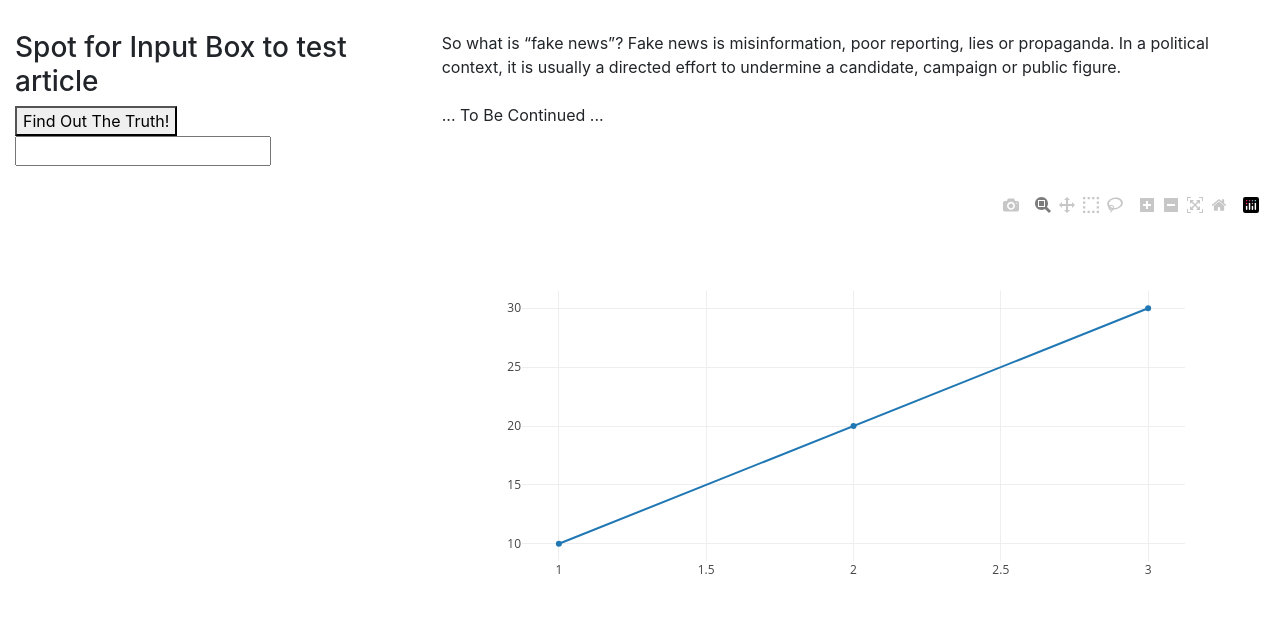
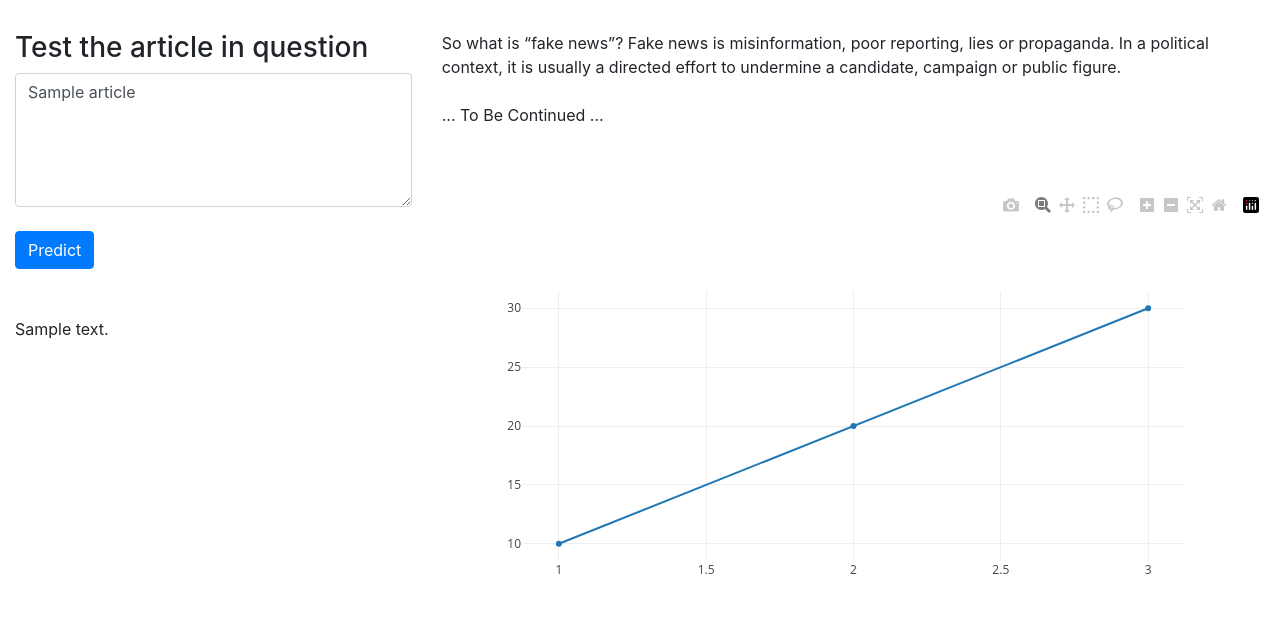
Before and after one commit to tcurlster/Data-Analysis-Project, a Flask app: template templates/index.html in a window 1280 px wide. Shown: the part 260-901 px from the top of the page. Run offline with Flask 2, Linux system fonts and the light colour scheme; the template is opened without the code that fills it: most values are stand-ins (such as "Sample title", 1, 10 or a date in 2020); some libraries are stand-ins or nearby versions.

Commit message:
successful pull of article with flask app

```diff
--- a/app.py
+++ b/app.py
@@ -1,10 +1,25 @@
-from flask import Flask, render_template
+from flask import Flask, render_template, request
+#import pickle
 
 app = Flask(__name__)
+
+#ml_model = pickle.load(open('model.pkl', 'rb'))
 
 @app.route("/")
 def home():
     return render_template("index.html")
 
+@app.route("/", methods=['POST'])
+def fake_or_real():
+#     run formthrough machine learning model and render results
+    article = str(request.form["text"])
+
+#         prediction = ml_model.predict(encoding_function(article))
+#           output =
+#         return render_template('index.html', prediction_text="Your article is: {}".format(output))
+
+    return article
+
+
 if __name__ == "__main__":
     app.run(debug=True)
--- a/static/css/main.css
+++ b/static/css/main.css
@@ -5,3 +5,13 @@
     background-repeat: no-repeat;
     text-align: right;
 }
+::placeholder {
+    text-align: start;
+    padding-left: 3px;
+  }
+button {
+    align-self: right;
+}
+textarea {
+    align-self: center;
+}
--- a/static/js/index.js
+++ b/static/js/index.js
@@ -1 +1,3 @@
 Plotly.newPlot("plotArea", [{x: [1,2,3], y:[10,20,30]}]);
+
+var userArticle = document.getElementById("textarea");
--- a/templates/index.html
+++ b/templates/index.html
@@ -18,17 +18,15 @@
   <div class="wrapper">
     <nav class="navbar navbar-expand-lg navbar-dark bg-dark">
       <div class="container-fluid">
-        <a class="navbar-brand" href="#">Fake News</a>
+        <a class="navbar-brand" href="index.html">Fake News</a>
         <button class="navbar-toggler" type="button"  data-bs-target="#navbarSupportedContent" aria-controls="navbarSupportedContent" aria-expanded="false" aria-label="Toggle navigation">
           <span class="navbar-toggler-icon"></span>
         </button>
         <div class="collapse navbar-collapse" id="navbarSupportedContent">
           <ul class="navbar-nav me-auto mb-6 mb-lg-0">
-            <li class="nav-item">
-              <a class="nav-link active" aria-current="page" href="#">Categories</a>
             </li>
             <li class="nav-item">
-              <a class="nav-link" href="#">Our Machine</a>
+              <a class="nav-link" href="https://github.com/tcurlster/Fake-News-Recognition-and-Classification-Project">Our Code</a>
             </li>
           </ul>
         </div>
@@ -40,11 +38,33 @@
   <div class="container-fluid">
     <div class="row">
         <div class="col-md-4">
-            <h3>Spot for Input Box to test article</h3>
-            <div>
-              <button id="find-truth">Find Out The Truth!</button>
-              <input id="input-field" type="text">
-            </div>
+          <h3>Test the article in question</h3>
+          <form method="POST" id="predict">
+            <textarea class="form-control" id="article_text'" rows="5" name="text"
+					 placeholder="Paste your article here..." required>{{article}}</textarea>
+
+            <!-- <label for="cars">Choose a Category:</label>
+              <select id="categories" name="categories">
+                <option value="POLITICS">POLITICS</option>
+                <option value="ENTERTAINMENT">ENTERTAINMENT</option>
+                <option value="ARTS & CULTURE">ARTS & CULTURE</option>
+                <option value="HEALTH & WELLNESS">HEALTH & WELLNESS</option>
+                <option value="FAMILY">FAMILY</option>
+                <option value="VOICES">VOICES</option>
+                <option value="BUSINESS">BUSINESS</option>
+                <option value="SPORTS">SPORTS</option>
+                <option value="TECH & SCIENCE">TECH & SCIENCE</option>
+                <option value="ENVIRONMENT">ENVIRONMENT</option>
+                <option value="CRIME">CRIME</option>
+                <option value="RELIGION">RELIGION</option>
+                <option value="EDUCATION">EDUCATION</option>
+              </select> -->
+              <br>
+              <button class="btn btn-primary btn-outline btn-md" type="submit" name="predict">Predict</button>
+          </form>
+          <br>
+          <br>
+          {{ prediction_text }}
         </div>
         <div class="col-md-8">
             <p>So what is “fake news”? Fake news is misinformation, poor reporting, lies or propaganda. In a political context, it is usually a directed effort to undermine a candidate, campaign or public figure.<br><br><bold>... To Be Continued ...</bold></p>
```
